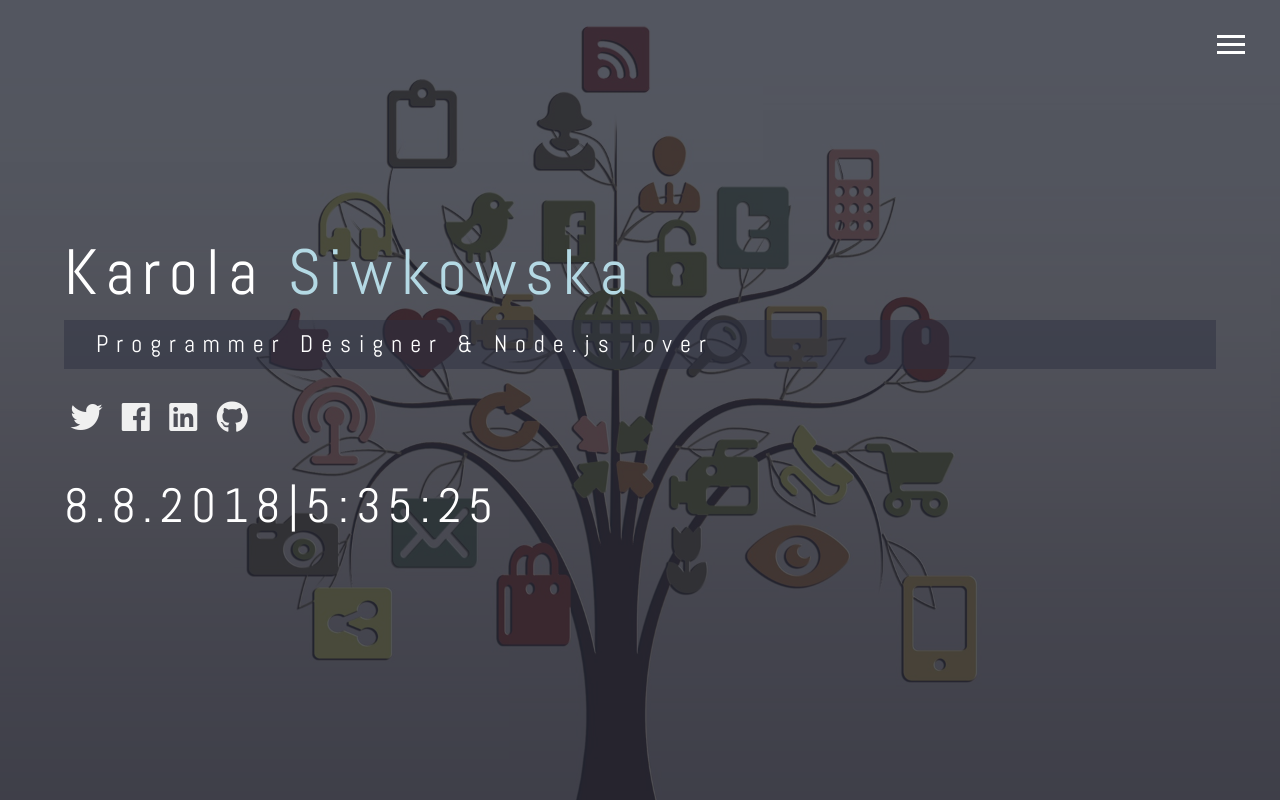
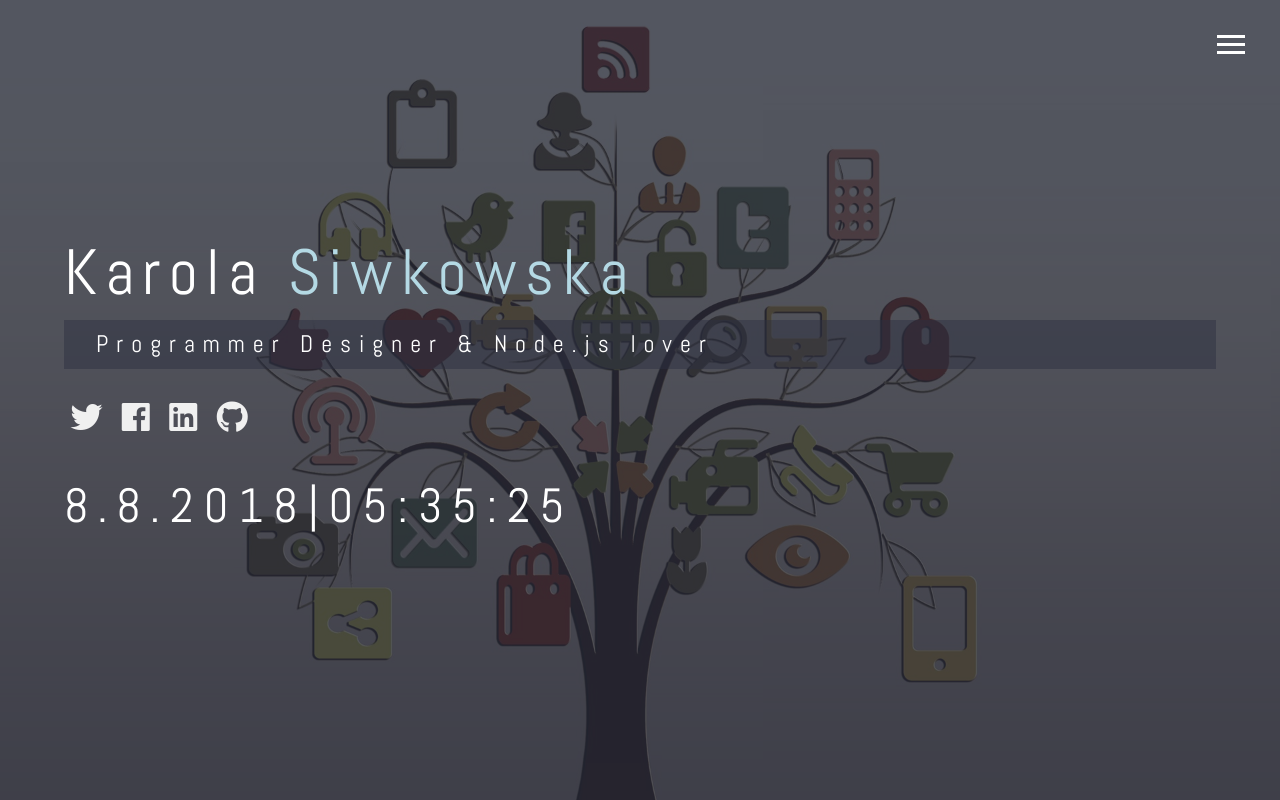
Before and after one commit to trallala9/Portfolio-Karola, a website: page dist/index.html in a window 1280 px wide. Drawn offline with Linux system fonts and the light colour scheme.

Commit message:
Add zeros to clock,change letter spacing

```diff
--- a/scss/main.scss
+++ b/scss/main.scss
@@ -21,7 +21,7 @@ body {
   font-size: 300%;
   z-index: 2;
   padding-top: 3%;
-  letter-spacing: 7.5px;
+  letter-spacing: 10px;
 
 
 
```
Also changed, not shown: dist/css/main.css, dist/js/clock.js.
